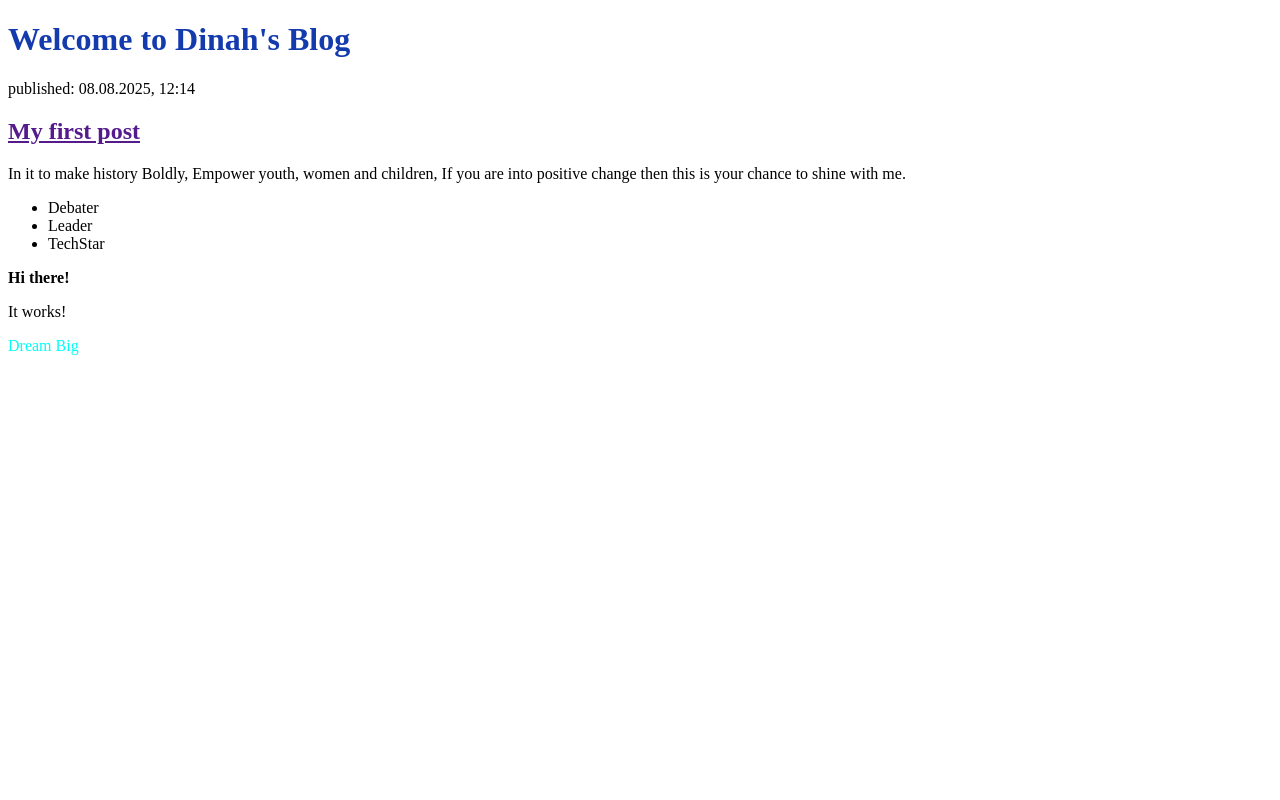
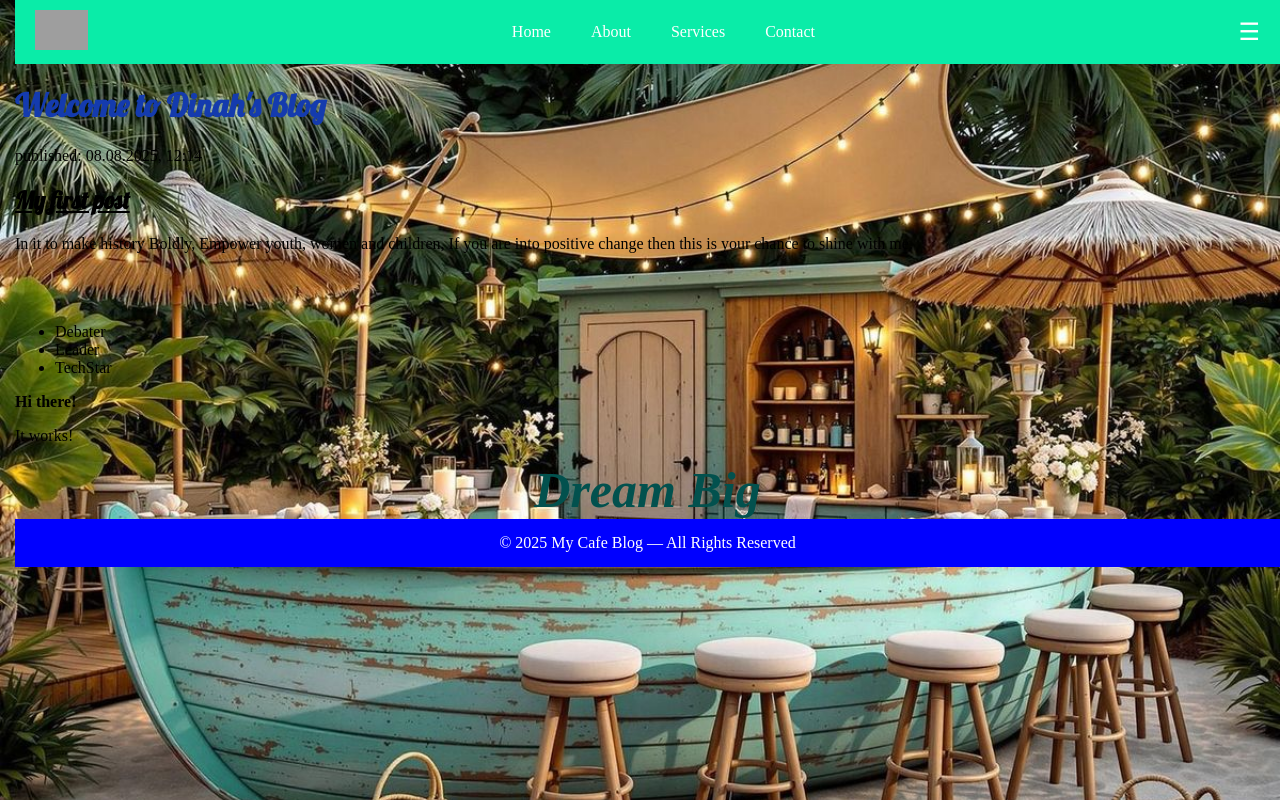
Before and after one commit to whizz15/Blog, a Django app: page / in a window 1280 px wide. Run offline with Django 5.2, Linux system fonts and the light colour scheme; grey boxes are pictures that could not be loaded.

Commit message:
Day two of Coding

```diff
--- /dev/null
+++ b/blog/static/css/blog.css
@@ -0,0 +1,84 @@
+body {
+    padding-left: 15px;
+     background-image: url('static/images/photo1.jpg');
+     background-size: cover;       /* Make it fill the screen */
+     background-position: center; /* Center it */
+     background-repeat: no-repeat; /* No tiling */
+     min-height: 100vh;           /* Fill full height */
+     margin: 0;
+        }
+
+h1 a, h2 a {
+    color: #C25100;
+    font-family: 'Lobster';
+}
+.page-header {
+    background-color: #C25100;
+    margin-top: 0;
+    margin-bottom: 40px;
+    padding: 20px 20px 20px 40px;
+}
+
+.page-header h1,
+.page-header h1 a,
+.page-header h1 a:visited,
+.page-header h1 a:active {
+    color: #ffffff;
+    font-size: 36pt;
+    text-decoration: none;
+}
+
+h1,
+h2,
+h3,
+h4 {
+    font-family: 'Lobster', cursive;
+}
+
+.date {
+    color: #828282;
+}
+
+.save {
+    float: right;
+}
+
+.post-form textarea,
+.post-form input {
+    width: 100%;
+}
+
+.top-menu,
+.top-menu:hover,
+.top-menu:visited {
+    color: #ffffff;
+    float: right;
+    font-size: 26pt;
+    margin-right: 20px;
+}
+
+.post {
+    margin-bottom: 70px;
+}
+
+.post h2 a,
+.post h2 a:visited {
+    color: #000000;
+}
+
+.post > .date,
+.post > .actions {
+    float: right;
+}
+.btn-secondary,
+.btn-secondary:visited {
+    color: #C25100;
+    background: none;
+    border-color: #C25100;
+    margin-left: 15px;
+}
+
+.btn-secondary:hover {
+    color: #FFFFFF;
+    background-color: #C25100;
+}
--- a/blog/templates/blog/post_list.html
+++ b/blog/templates/blog/post_list.html
@@ -1,11 +1,57 @@
+{% load static %}
 <!DOCTYPE html>
 <html>
-     <head>
+     <head link rel="stylesheet" href="https://cdn.jsdelivr.net/npm/bootstrap@5.3.3/dist/css/bootstrap.min.css" integrity="sha384-QWTKZyjpPEjISv5WaRU9OFeRpok6YctnYmDr5pNlyT2bRjXh0JMhjY6hW+ALEwIH" crossorigin="anonymous">
+        <link rel="stylesheet" href="{% static 'css/blog.css' %}">
         <title>Dinah's blog</title>
+        <link rel="stylesheet" href="https://fonts.googleapis.com/css?family=Lobster&subset=latin,latin-ext">
     </head>
 <body>
+    <div style="display:flex; align-items:center; justify-content:space-between; background-color:#0aeca8; padding:10px 20px; color:white;">
+
+    <!-- Logo -->
+    <div>
+        <img src="{'images/logo.png'}" alt="Logo" style="height:40px;">
+    </div>
+
+    <!-- Navigation Links -->
+    <div style="display:flex; gap:40px;">
+        <a href="#" style="color:white; text-decoration:none;">Home</a>
+        <a href="#" style="color:white; text-decoration:none;">About</a>
+        <a href="#" style="color:white; text-decoration:none;">Services</a>
+        <a href="#" style="color:white; text-decoration:none;">Contact</a>
+    </div>
+    <!-- Menu Icon (Hamburger) -->
+    <div style="font-size:24px; cursor:pointer;">
+        &#9776;
+    </div>
+
+</div>
+    <main class="container">
+    <div class="row">
+        <div class="col">
+            {% for post in posts %}
+                <article class="post">
+                    <time class="date">
+                        {{ post.published_date }}
+                    </time>
+                    <h2><a href="">{{ post.title }}</a></h2>
+                    <p>{{ post.text|linebreaksbr }}</p>
+                </article>
+            {% endfor %}
+        </div>
+    </div>
+</main>
+   <!--
+<header class="page-header">
+  <div class="container">
+    <h1><a href="/">Young Dreamers' Blog</a></h1>
+  </div>
+</header>
+-->
+
     <h1 style="color: rgb(20, 59, 174);">Welcome to Dinah's Blog</h1>
-    <article>
+    <article class="post">
             <time>published: 08.08.2025, 12:14</time>
             <h2 style="color: rgb(29, 215, 225);"><a href="">My first post</a></h2>
             <p>In it to make history Boldly, Empower youth, women and children, If you are into positive change then this is your chance to shine with me.</p>
@@ -14,5 +60,9 @@
     <p><b>Hi there!</b></p>
     <p>It works!</p>
 </body>
-<footer style="color: rgb(0, 255, 247);">Dream Big</footer>
+<footer style="color: rgb(2, 81, 78); font-size: 50px;  text-align: center;"><i><b>Dream Big</b></i></footer>
+
+    <div class="footer-box" style="background-color:blue; color:white; text-align:center; padding:15px 0;">
+        © 2025 My Cafe Blog — All Rights Reserved
+    </div>
 </html>
```
Also changed, not shown: blog/static/css/images/photo1.jpg (added), db.sqlite3.
